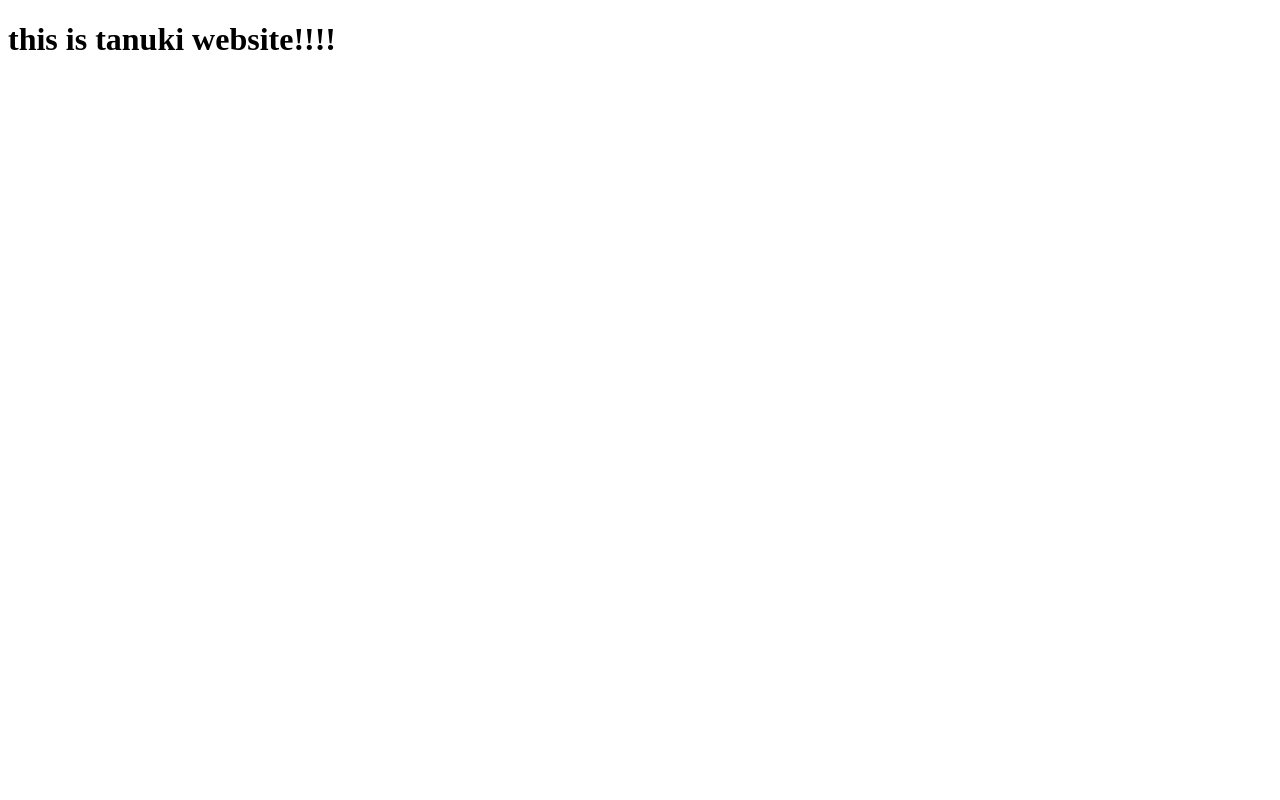
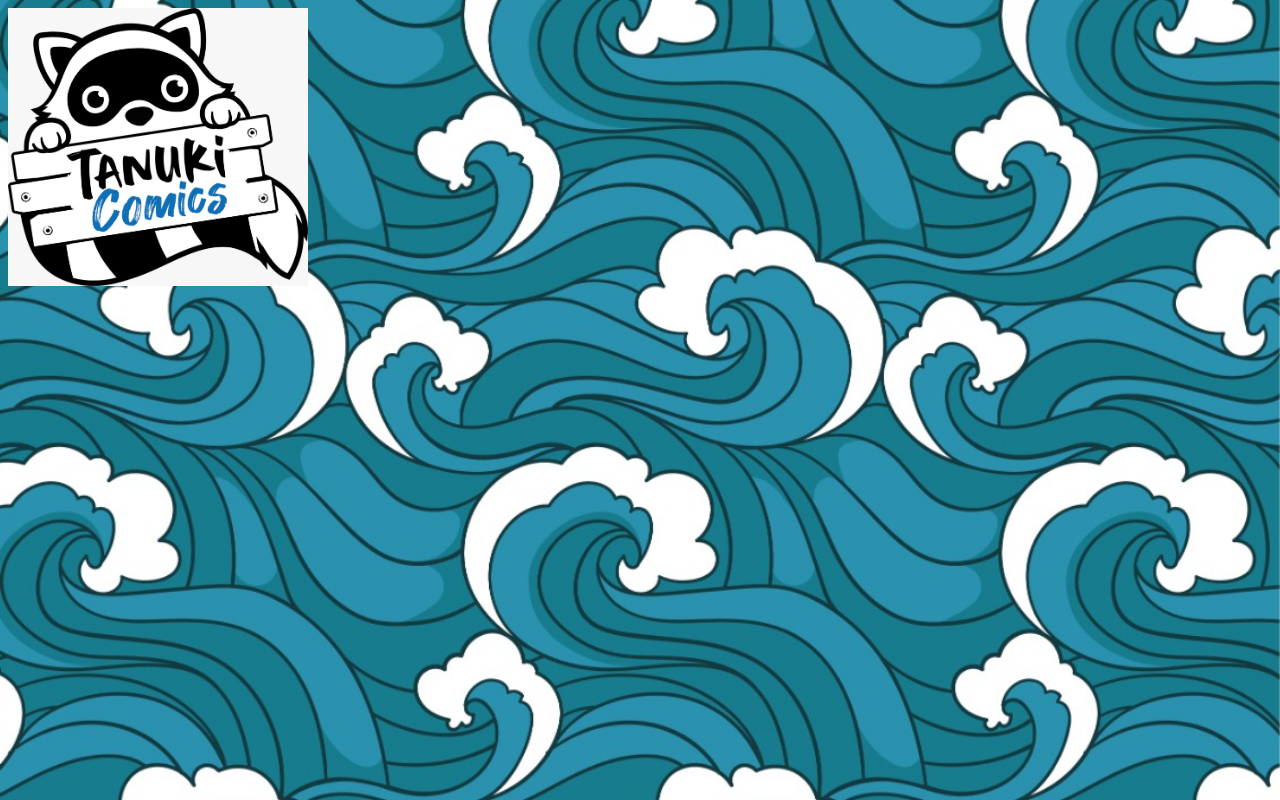
Before and after one commit to Dorultan-C/Tanuki-Comics, a website: page static/index.html in a window 1280 px wide. Drawn offline with Linux system fonts and the light colour scheme.

Commit message:
initial site design + logo

```diff
--- a/static/index.html
+++ b/static/index.html
@@ -5,8 +5,11 @@
     <meta http-equiv="X-UA-Compatible" content="IE=edge" />
     <meta name="viewport" content="width=device-width, initial-scale=1.0" />
     <title>Tanuki Comics</title>
+    <link rel="stylesheet" href="style.css">
   </head>
   <body>
-    <h1>this is tanuki website!!!!</h1>
+    <header>
+      <img src="./img/Tanuki-Logo.jpeg" width="300px" alt="">
+    </header>
   </body>
 </html>
--- /dev/null
+++ b/static/style.css
@@ -0,0 +1,4 @@
+body {
+    background: url(./img/backgrownd.jpeg) center top;
+    background-size: cover;
+}
```
Also changed, not shown: static/img/Tanuki-Logo.jpeg (added), static/img/backgrownd.jpeg (added), 1 other file.
